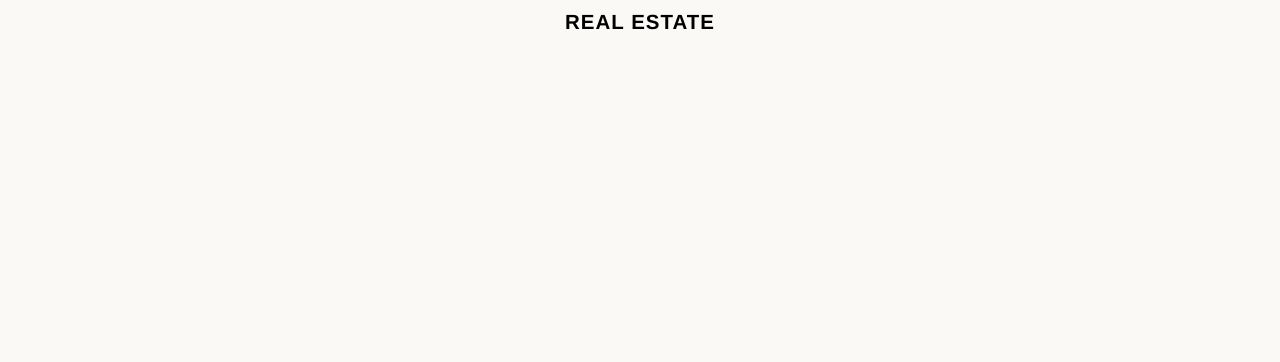
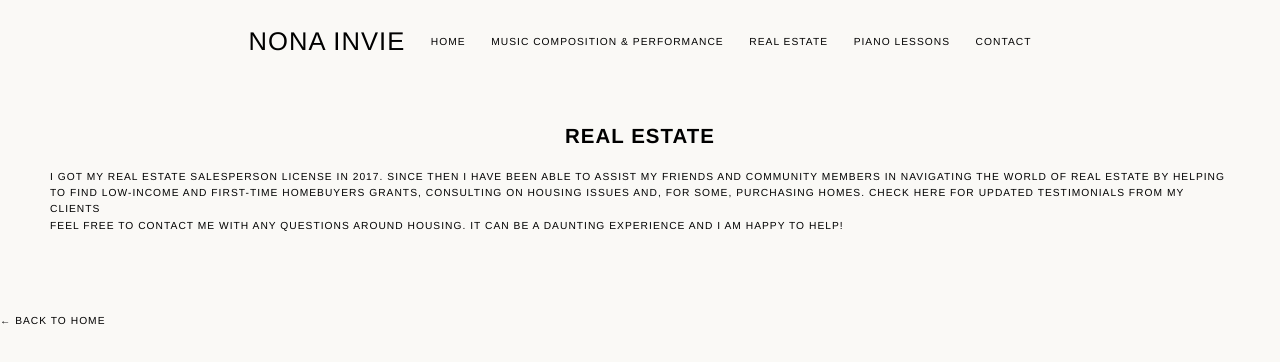
Before and after one commit to boogiematrix/nona-site, a Next.js app: page /realestate in a window 1280 px wide. Shown: the top 362 px of the page. Built offline with nearby package versions, Linux system fonts and the light colour scheme.

Commit message:
added text to real estate

```diff
--- a/pages/realestate.js
+++ b/pages/realestate.js
@@ -1,12 +1,22 @@
 import Head from 'next/head'
+import Layout from '../components/layout'
+import Image from 'next/image'
 
 export default function RealEstate() {
     return (
-        <>
+        <Layout>
             <Head>
                 <title>Real Estate</title>
             </Head>
             <h1>Real Estate</h1>
-        </>
+            <p>I got my real estate salesperson license in 2017. Since then I have been
+                able to assist my friends and community members in navigating the world of
+                real estate by helping to find low-income and first-time homebuyers grants,
+                consulting on housing issues and, for some, purchasing homes. Check here
+                for updated testimonials from my clients
+                <br/>
+                Feel free to contact me with any questions around housing. It can be a daunting
+                experience and I am happy to help!</p>
+        </Layout>
     )
 }
```
Also changed, not shown: pages/contact.js (+5 -4 lines).
